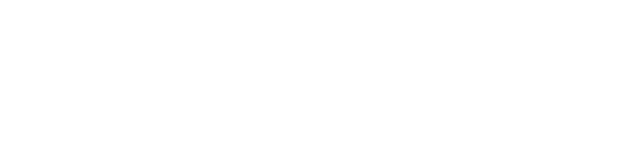
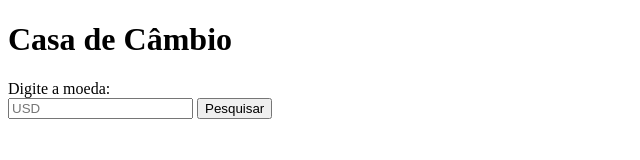
Before and after one commit to pedrovianadev/exercise-casa-de-cambio, a website built with Vite: page index.html in a window 1280 px wide. Shown: the whole page, without its empty margins (0-640 px from the left). Built offline with nearby package versions, Linux system fonts and the light colour scheme; no server answers.

Commit message:
Commit pós-trabalho em grupo - API resgatada

```diff
--- a/index.html
+++ b/index.html
@@ -7,6 +7,17 @@
     <title>Document</title>
 </head>
 <body>
-    <script type="module" src="./src/main.js"></script>
+  <main>
+    <header>
+        <h1>Casa de Câmbio</h1>
+    </header>
+    <section>
+      <label>Digite a moeda:</label> <br>
+      <input value="" placeholder="USD" type="text">
+      <button id="searchButton">Pesquisar</button>
+      <div id="container"></div>
+    </section>
+  </main>
+  <script type="module" src="./src/main.js"></script>
 </body>
 </html>
--- a/src/main.js
+++ b/src/main.js
@@ -0,0 +1,6 @@
+const currencyAPI = (currency) =>
+  fetch(`https://api.exchangerate.host/latest?base=${currency}`)
+    .then(resp => resp.json())
+    .then(data => console.log(data.rates));
+
+currencyAPI('USD');
```
